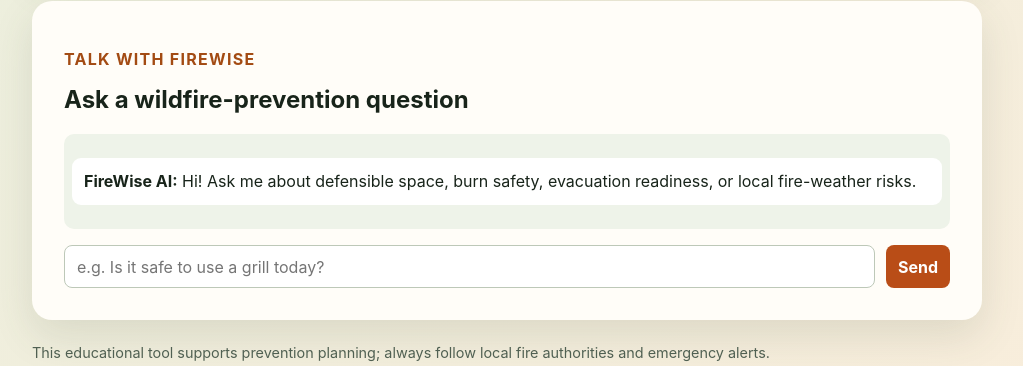
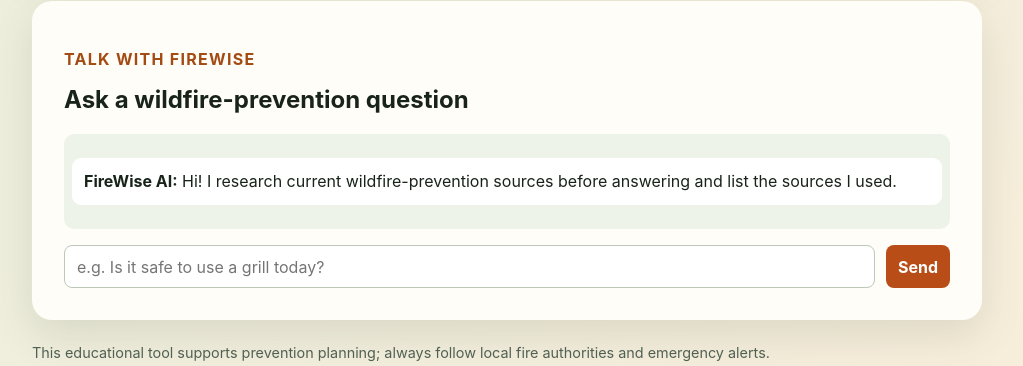
Before and after one commit to lukezlye/fll26, a Flask app: page / in a window 1280 px wide. Shown: the part 1069-1435 px from the top of the page, without its empty margins (133-1156 px from the left). Run offline with Flask 3, Linux system fonts and the light colour scheme.

Commit message:
Add source-grounded OpenAI wildfire assistant

```diff
--- a/AIfeature/app.py
+++ b/AIfeature/app.py
@@ -1,12 +1,14 @@
 """Wildfire prevention advisor, powered by an explainable risk model."""
 
 import json
+import os
 import re
 from urllib.error import URLError
 from urllib.parse import urlencode
 from urllib.request import urlopen
 
 from flask import Flask, jsonify, render_template, request
+from openai import APIError, OpenAI
 
 app = Flask(__name__)
 
@@ -107,46 +109,50 @@ def assess_risk(data):
 
 
 def chat_reply(message):
-    """Return a concise, safety-first natural-language reply without an API key."""
+    """Generate a source-grounded prevention answer with OpenAI web search."""
     text = message.strip().lower()
     if not text:
         raise ValueError("Please type a question for FireWise AI.")
+    if not os.environ.get("OPENAI_API_KEY"):
+        raise RuntimeError("Source-grounded AI is not configured. Set OPENAI_API_KEY on the server and restart the app.")
 
-    if any(word in text for word in ("emergency", "fire nearby", "evacu", "smoke", "flames")):
-        return (
-            "If there is an active fire, smoke, or an evacuation warning, do not rely on this tool. "
-            "Follow official emergency alerts, leave immediately if instructed, and call emergency services when safe."
+    try:
+        response = OpenAI().responses.create(
+            model=os.getenv("OPENAI_MODEL", "gpt-5.4"),
+            tools=[{"type": "web_search"}],
+            include=["web_search_call.action.sources"],
+            instructions=(
+                "You are FireWise AI, a careful wildfire-prevention assistant. Research before answering. "
+                "Prioritize current official sources such as fire agencies, emergency management, weather services, "
+                "and public-health authorities. Explain your practical reasoning concisely, distinguish facts from "
+                "general guidance, and say when local authorities take precedence. If an active emergency may be involved, "
+                "tell the user to follow official alerts immediately. Do not claim to replace emergency services."
+            ),
+            input=message,
         )
-    if any(word in text for word in ("grill", "barbecue", "bbq", "fire pit", "campfire", "burn")):
-        return (
-            "Check your local fire restrictions before using any open flame. During dry, windy, or high-risk conditions, "
-            "skip burning and use an electric or gas alternative only when local rules allow it."
-        )
-    if any(word in text for word in ("defensible", "yard", "brush", "vegetation", "plants", "garden")):
-        return (
-            "Start closest to the building: remove dry leaves and needles, use noncombustible material in the first 5 feet, "
-            "and trim or space plants so flames cannot easily travel toward the structure."
-        )
-    if any(word in text for word in ("evacuation", "evacuate", "leave", "plan")):
-        return (
-            "Make a two-route evacuation plan, pack medications and documents, keep your vehicle fueled, and sign up for local alerts. "
-            "When officials issue an evacuation order, leave promptly."
-        )
-    if any(word in text for word in ("risk", "weather", "wind", "hot", "humidity", "dry")):
-        numbers = [float(value) for value in re.findall(r"\d+(?:\.\d+)?", text)]
-        if numbers:
-            return (
-                "I can assess exact conditions with the prevention-priority form above. "
-                "Enter temperature, humidity, wind, vegetation dryness, drought, and ignition-source risk for a tailored score."
-            )
-        return (
-            "Hot, dry, and windy weather raises wildfire risk, especially where vegetation is dry. "
-            "Use the assessment form above for a tailored prevention-priority score."
-        )
-    return (
-        "I can help with wildfire prevention, defensible space, safe outdoor activities, evacuation readiness, and fire-weather risk. "
-        "Try asking: “How do I make my yard safer?” or “Is a fire pit a good idea today?”"
-    )
+    except APIError as error:
+        raise RuntimeError("The source-grounded AI service is temporarily unavailable. Please try again.") from error
+    return {"reply": response.output_text, "sources": extract_sources(response.model_dump())}
+
+
+def extract_sources(value):
+    """Find unique URL/title pairs in the Responses API output without exposing internals."""
+    sources, seen = [], set()
+
+    def visit(item):
+        if isinstance(item, dict):
+            url = item.get("url")
+            if isinstance(url, str) and url.startswith(("https://", "http://")) and url not in seen:
+                seen.add(url)
+                sources.append({"title": item.get("title") or url, "url": url})
+            for child in item.values():
+                visit(child)
+        elif isinstance(item, list):
+            for child in item:
+                visit(child)
+
+    visit(value)
+    return sources[:6]
 
 
 def live_weather(location):
@@ -199,9 +205,11 @@ def api_assess():
 def api_chat():
     data = request.get_json(silent=True) or request.form
     try:
-        return jsonify({"reply": chat_reply(data.get("message", ""))})
+        return jsonify(chat_reply(data.get("message", "")))
     except ValueError as error:
         return jsonify({"error": str(error)}), 400
+    except RuntimeError as error:
+        return jsonify({"error": str(error)}), 503
 
 
 @app.post("/api/live-weather")
--- a/AIfeature/requirements.txt
+++ b/AIfeature/requirements.txt
@@ -1 +1,2 @@
 Flask>=3.0,<4.0
+openai>=1.0,<3.0
--- a/AIfeature/static/app.js
+++ b/AIfeature/static/app.js
@@ -57,6 +57,23 @@ function addMessage(sender, text, className) {
   conversation.append(line);
 }
 
+function addSources(sources) {
+  if (!sources?.length) return;
+  const list = document.createElement("ul");
+  list.className = "sources";
+  sources.forEach((source) => {
+    const item = document.createElement("li");
+    const link = document.createElement("a");
+    link.href = source.url;
+    link.target = "_blank";
+    link.rel = "noopener noreferrer";
+    link.textContent = source.title;
+    item.append(link);
+    list.append(item);
+  });
+  conversation.append(list);
+}
+
 chatForm.addEventListener("submit", async (event) => {
   event.preventDefault();
   const question = message.value.trim();
@@ -71,5 +88,6 @@ chatForm.addEventListener("submit", async (event) => {
   const data = await response.json();
   const reply = response.ok ? data.reply : data.error;
   addMessage("FireWise AI", reply, "bot");
+  if (response.ok) addSources(data.sources);
   conversation.scrollTop = conversation.scrollHeight;
 });
--- a/AIfeature/static/style.css
+++ b/AIfeature/static/style.css
@@ -17,5 +17,6 @@ button:hover { background: #913b12; }
 .note { color: #506052; margin-top: 1.5rem; font-size: .9rem; }.error { color: #b91c1c; }
 .chat { margin-top: 2rem; padding: 2rem; background: #fffdf8; border-radius: 20px; box-shadow: 0 16px 40px #42533a22; }.chat h2 { margin-top: 0; }
 .conversation { max-height: 280px; overflow-y: auto; padding: .5rem; background: #eef3e9; border-radius: 10px; }.conversation p { padding: .75rem; border-radius: 9px; line-height: 1.45; }.bot { background: white; }.user { background: #dcebd8; margin-left: 10%; }
+.sources { margin: -.3rem .75rem 1rem; padding-left: 1.25rem; font-size: .86rem; }.sources a { color: #2f6640; }
 .chat-form { display: flex; gap: .7rem; margin-top: 1rem; }.chat-form input { flex: 1; }.chat-form button { margin: 0; }.sr-only { position: absolute; width: 1px; height: 1px; overflow: hidden; clip: rect(0, 0, 0, 0); }
 @media (max-width: 700px) { main { padding-top: 2rem; }.panel { grid-template-columns: 1fr; padding: 1.25rem; }.result { border-left: 0; border-top: 2px solid #d4ddcf; padding: 1rem 0 0; } }
--- a/AIfeature/templates/index.html
+++ b/AIfeature/templates/index.html
@@ -36,7 +36,7 @@
         <p class="eyebrow">Talk with FireWise</p>
         <h2 id="chat-title">Ask a wildfire-prevention question</h2>
         <div id="conversation" class="conversation" aria-live="polite">
-          <p class="bot"><strong>FireWise AI:</strong> Hi! Ask me about defensible space, burn safety, evacuation readiness, or local fire-weather risks.</p>
+          <p class="bot"><strong>FireWise AI:</strong> Hi! I research current wildfire-prevention sources before answering and list the sources I used.</p>
         </div>
         <form id="chat-form" class="chat-form">
           <label class="sr-only" for="message">Your question</label>
```
Also changed, not shown: AIfeature/README.md.
